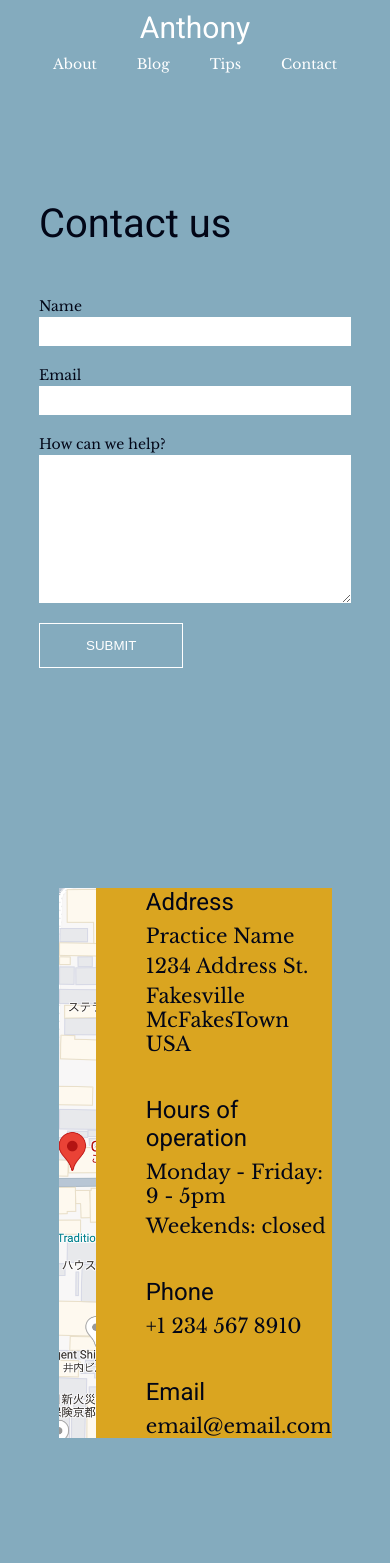
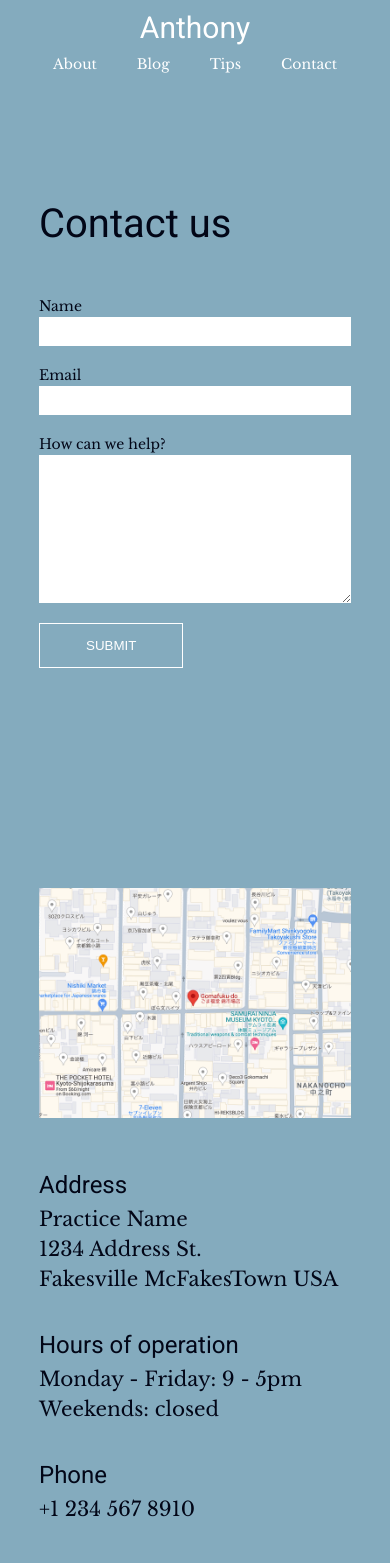
Before and after one commit to kathyhahahahoang/anthony-dry-eyes, a React (Vite) app: page /contact in a window 390 px wide. Shown: the top 1563 px of the page. Built offline with nearby package versions, Linux system fonts and the light colour scheme.

Commit message:
Add media queries to location section of ContactContainer

```diff
--- a/src/ui/contact/ContactContainer.module.scss
+++ b/src/ui/contact/ContactContainer.module.scss
@@ -163,10 +163,35 @@
 
 .location-container {
   width: 70%;
-  background-color: goldenrod;
+  // background-color: goldenrod;
   display: flex;
   gap: 5rem;
   margin-bottom: 20rem;
+
+  @media (max-width: 1800px) {
+    width: 80%;
+    // background-color: lightblue;
+  }
+
+  @media (max-width: 1400px) {
+    width: 90%;
+    // background-color: rgb(125, 164, 26);
+  }
+
+  @media (max-width: 1200px) {
+    width: calc(100% - 8rem);
+  }
+
+  @media (max-width: 1000px) {
+    width: 60%;
+    height: 100%;
+    // background-color: rgb(225, 74, 202);
+    flex-direction: column;
+  }
+
+  @media (max-width: 650px) {
+    width: 80%;
+  }
 }
 
 .info-container {
@@ -178,6 +203,14 @@
 
 .map-container {
   width: 50%;
+
+  @media (max-width: 1400px) {
+    width: 60%;
+  }
+
+  @media (max-width: 1000px) {
+    width: 100%;
+  }
 
   img {
     width: 100%;
```
